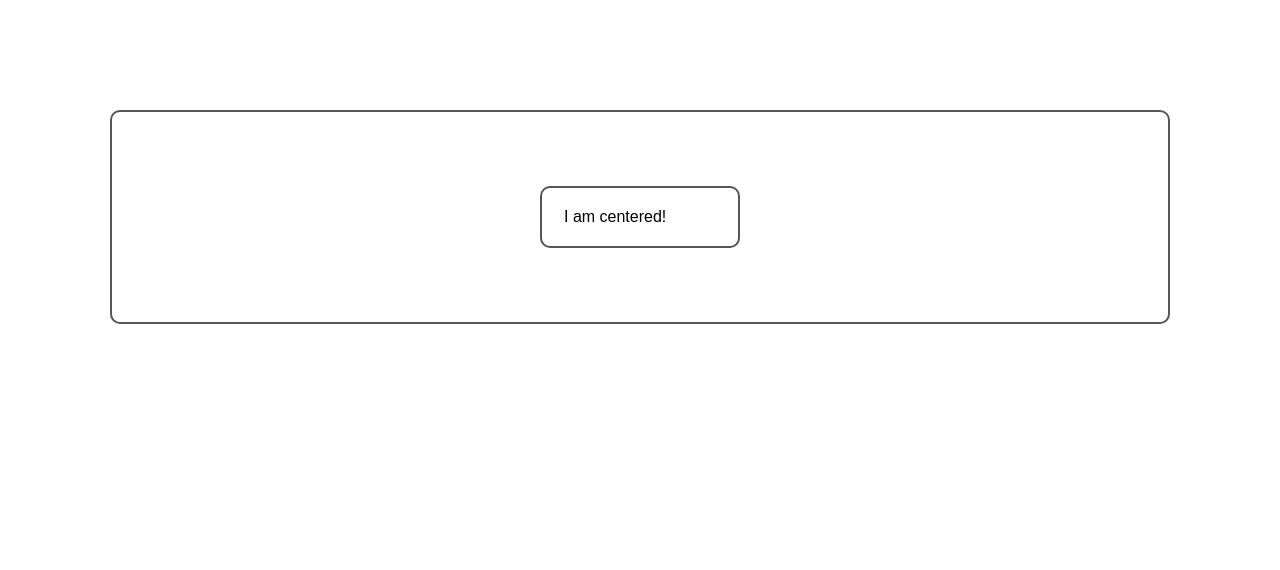
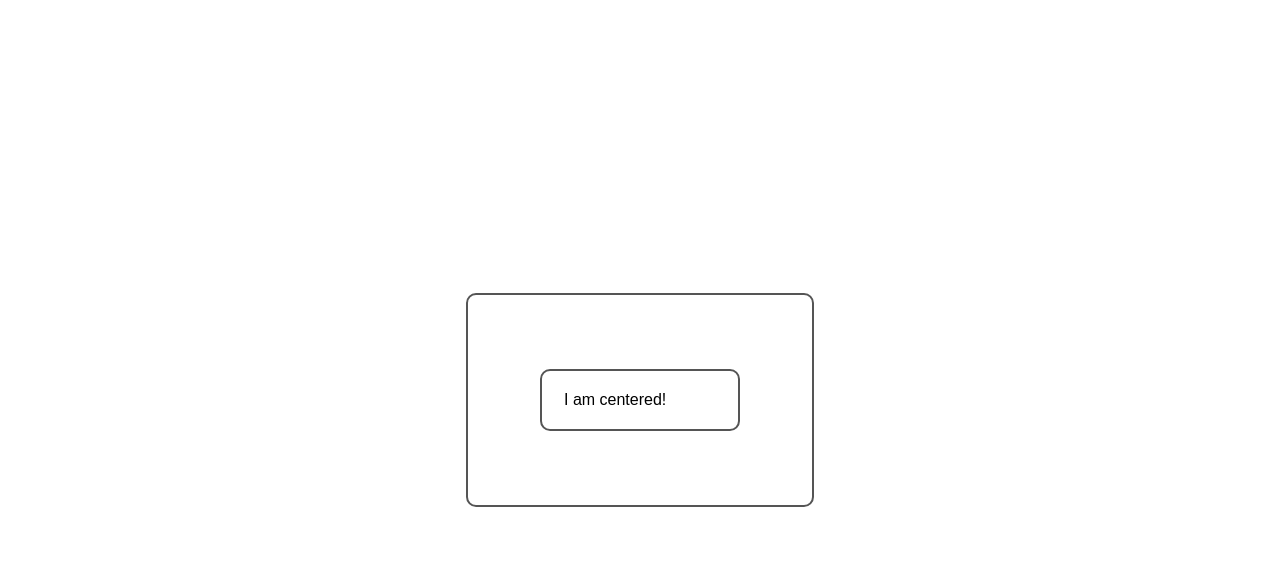
Before and after one commit to StevenBokesa/CSS, a plain HTML site: page index.html in a window 1280 px wide. Drawn offline with Linux system fonts and the light colour scheme.

Commit message:
Feature002: Centering the contaniner of the button

```diff
--- a/css/styles.css
+++ b/css/styles.css
@@ -286,6 +286,18 @@
 }
 
 /**
+   * Centering the contaniner of the button to the center of the page
+   */
+   body {
+    min-height: 100vh;
+    margin: 0 auto;
+    display: flex;
+    flex-direction: column;
+    align-items:center;
+    justify-content: center;
+}
+
+/**
    * Styling the column of the index page that contains our button
    */
 .column{
```
